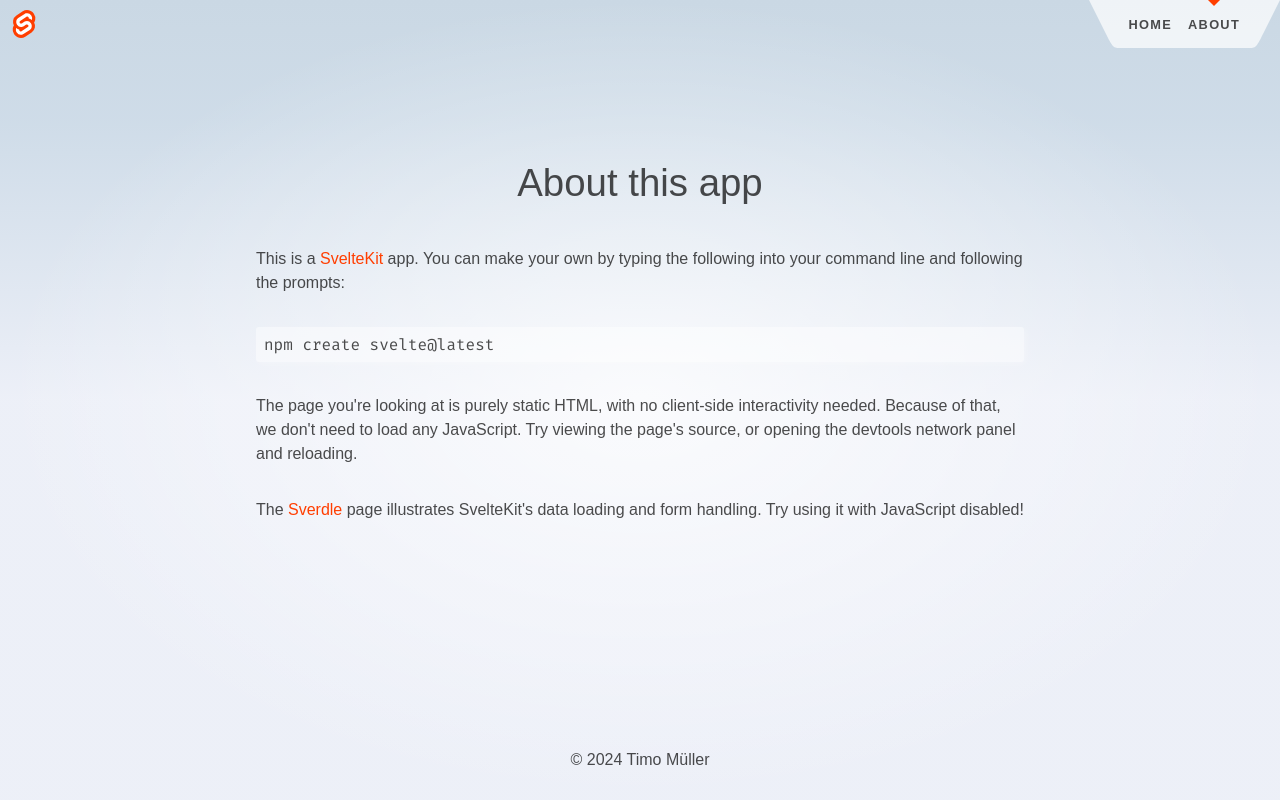
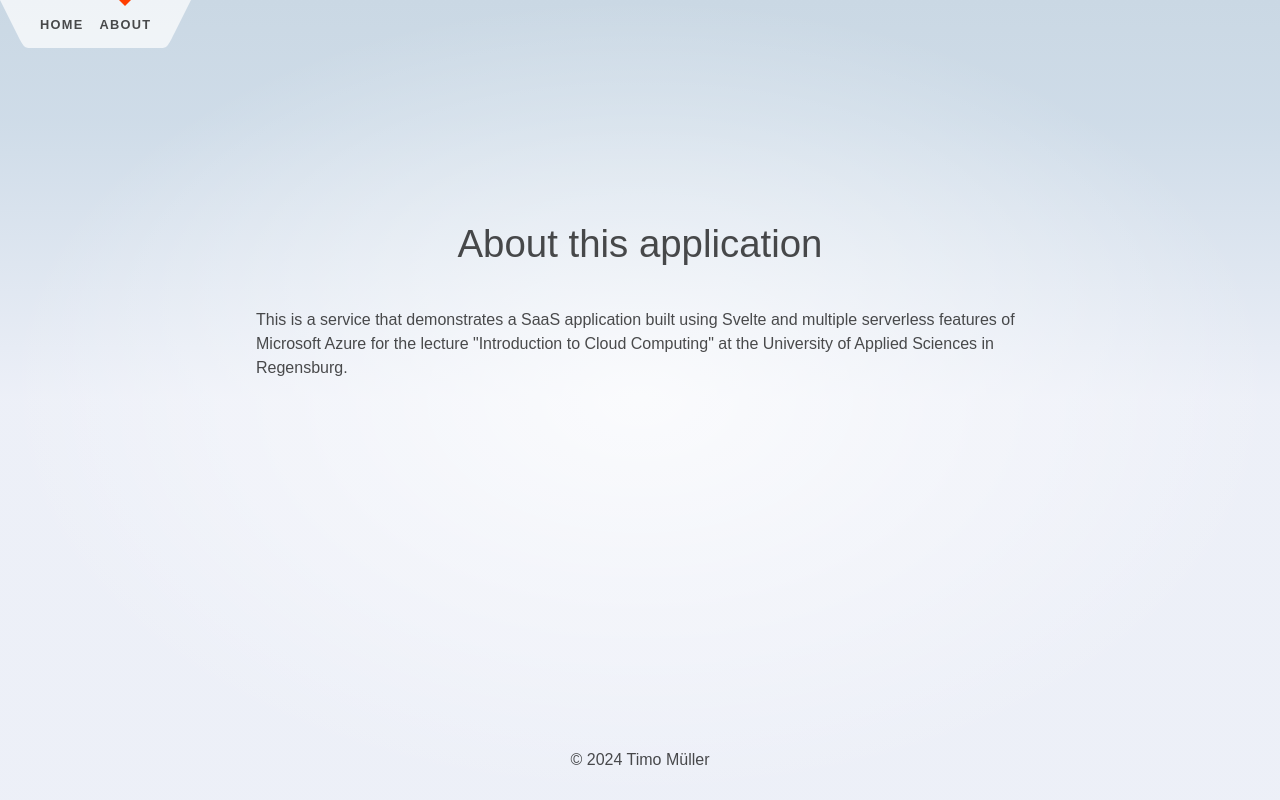
Before and after one commit to timoym/docx2pdf-ui, a SvelteKit app: page /about in a window 1280 px wide. Built offline with nearby package versions, Linux system fonts and the light colour scheme.

Commit message:
adjust description

```diff
--- a/src/routes/Header.svelte
+++ b/src/routes/Header.svelte
@@ -4,12 +4,6 @@
 </script>
 
 <header>
-	<div class="corner">
-		<a href="https://kit.svelte.dev">
-			<img src={logo} alt="SvelteKit" />
-		</a>
-	</div>
-
 	<nav>
 		<svg viewBox="0 0 2 3" aria-hidden="true">
 			<path d="M0,0 L1,2 C1.5,3 1.5,3 2,3 L2,0 Z" />
@@ -32,25 +26,6 @@
 	header {
 		display: flex;
 		justify-content: space-between;
-	}
-
-	.corner {
-		width: 3em;
-		height: 3em;
-	}
-
-	.corner a {
-		display: flex;
-		align-items: center;
-		justify-content: center;
-		width: 100%;
-		height: 100%;
-	}
-
-	.corner img {
-		width: 2em;
-		height: 2em;
-		object-fit: contain;
 	}
 
 	nav {
--- a/src/routes/about/+page.svelte
+++ b/src/routes/about/+page.svelte
@@ -4,23 +4,9 @@
 </svelte:head>
 
 <div class="text-column">
-	<h1>About this app</h1>
+	<h1>About this application</h1>
 
 	<p>
-		This is a <a href="https://kit.svelte.dev">SvelteKit</a> app. You can make your own by typing the
-		following into your command line and following the prompts:
-	</p>
-
-	<pre>npm create svelte@latest</pre>
-
-	<p>
-		The page you're looking at is purely static HTML, with no client-side interactivity needed.
-		Because of that, we don't need to load any JavaScript. Try viewing the page's source, or opening
-		the devtools network panel and reloading.
-	</p>
-
-	<p>
-		The <a href="/sverdle">Sverdle</a> page illustrates SvelteKit's data loading and form handling. Try
-		using it with JavaScript disabled!
+		This is a service that demonstrates a SaaS application built using Svelte and multiple serverless features of Microsoft Azure for the lecture "Introduction to Cloud Computing" at the University of Applied Sciences in Regensburg.
 	</p>
 </div>
```
